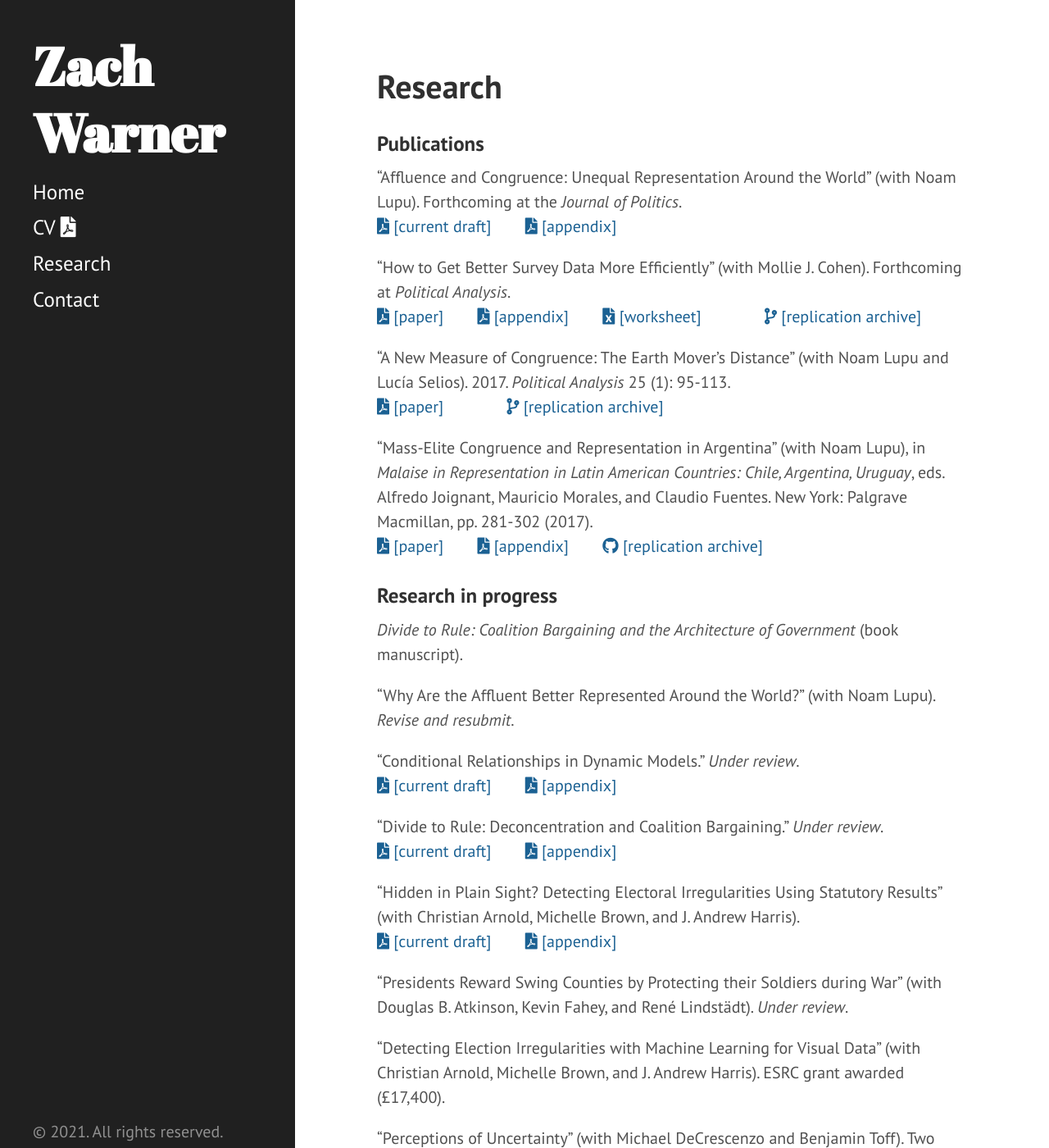
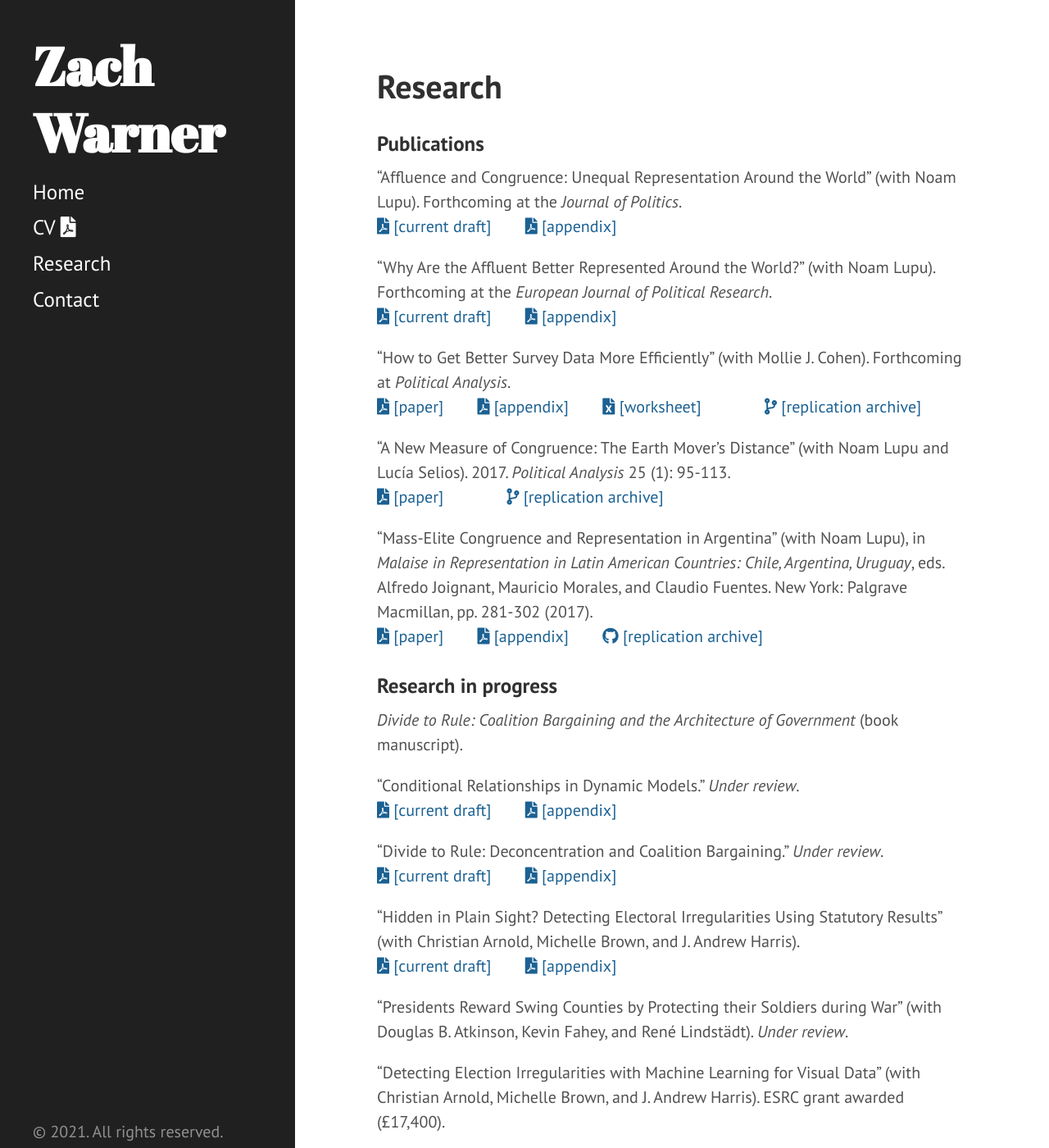
Before and after one commit to zachwarner/zachwarner.github.io, a Jekyll site: the page built from research.md, in a window 1280 px wide and 1400 px high. Shown: the whole window at 82% size. Built offline with Jekyll 4.4.1, drawn with Linux system fonts in a browser that asks for light colours.

Commit message:
EJPR acceptance
- upload post-acceptance paper versions
- update research.md

```diff
--- a/research.md
+++ b/research.md
@@ -9,6 +9,10 @@ permalink: /research
 "Affluence and Congruence: Unequal Representation Around the World" (with Noam Lupu). Forthcoming at the *Journal of Politics*. <br>
 <span style="padding-right:5%"><a href='{{ "/download/Lupu-Warner-Affluence.pdf" | relative_url }}'><i class='fas fa-file-pdf'></i> [current draft]</a></span>
 <span style="padding-right:5%"><a href='{{ "/download/Lupu-Warner-Appendix.pdf" | relative_url }}'><i class='fas fa-file-pdf'></i> [appendix]</a></span>
+
+"Why Are the Affluent Better Represented Around the World?" (with Noam Lupu). Forthcoming at the *European Journal of Political Research*. <br>
+<span style="padding-right:5%"><a href='{{ "/download/Lupu-Warner-Why-Are-the-Affluent.pdf" | relative_url }}'><i class='fas fa-file-pdf'></i> [current draft]</a></span>
+<a href='{{ "/download/Lupu-Warner-Why-Are-the-Affluent-Appendix.pdf" | relative_url }}'><i class='fas fa-file-pdf'></i> [appendix]</a>
 
 "How to Get Better Survey Data More Efficiently" (with Mollie J. Cohen). Forthcoming at *Political Analysis*. <br>
 <span style="padding-right:5%"><a href='{{ "/download/Cohen-Warner-How-To.pdf" | relative_url }}'><i class='fas fa-file-pdf'></i> [paper]</a></span>
@@ -27,13 +31,6 @@ permalink: /research
 
 ### Research in progress
 *Divide to Rule: Coalition Bargaining and the Architecture of Government* (book manuscript).
-
-"Why Are the Affluent Better Represented Around the World?" (with Noam Lupu). *Revise and resubmit*. <br>
-<!--
-<span style="padding-right:5%"><a href='{{ "/download/Lupu-Warner-Why-Are-the-Affluent.pdf" | relative_url }}'><i class='fas fa-file-pdf'></i> [current draft]</a></span>
-<a href='{{ "/download/Lupu-Warner-Why-Are-the-Affluent-Appendix.pdf" | relative_url }}'><i class='fas fa-file-pdf'></i> [appendix]</a>
--->
-
 
 "Conditional Relationships in Dynamic Models." *Under review*. <br>
 <span style="padding-right:5%"><a href='{{ "/download/Warner-Conditional-Relationships.pdf" | relative_url }}'><i class='fas fa-file-pdf'></i> [current draft]</a></span>
```
Also changed, not shown: 2 other files.
